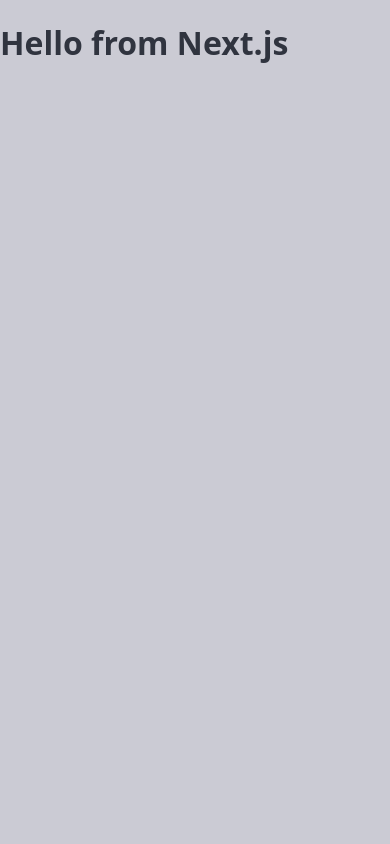
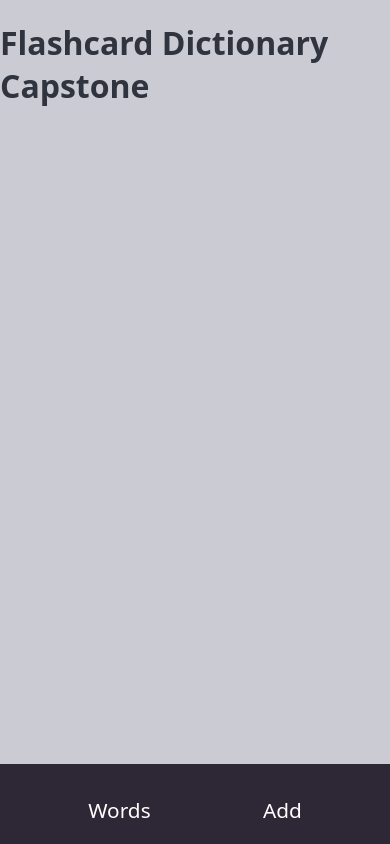
Before and after one commit to JudithRe/capstone-flashcard-dictionary, a Next.js app: page / in a window 390 px wide. Built offline with nearby package versions, Linux system fonts and the light colour scheme.

Commit message:
create Navigation with media breakpoint

```diff
--- /dev/null
+++ b/components/Layout/index.js
@@ -0,0 +1,5 @@
+import Navigation from "../Navigation";
+
+export default function Layout() {
+  return <Navigation />;
+}
--- /dev/null
+++ b/components/Navigation/index.js
@@ -0,0 +1,40 @@
+import { styled } from "styled-components";
+import Link from "next/link";
+import { device } from "@/utils/globalValues";
+
+export default function Navigation() {
+  return (
+    <StyledNavigation>
+      <li className="inherit-background-color">
+        <StyledNavigationLink href="/words">Words</StyledNavigationLink>
+      </li>
+      <li className="inherit-background-color">
+        <StyledNavigationLink href="/add">Add</StyledNavigationLink>
+      </li>
+    </StyledNavigation>
+  );
+}
+
+const StyledNavigation = styled.footer`
+  position: fixed;
+  bottom: 0;
+  width: 100%;
+  display: flex;
+  flex-direction: row;
+  justify-content: space-around;
+  height: var(--footer-height);
+  padding: 2rem;
+  background-color: var(--dark-main);
+  list-style-type: none;
+
+  @media ${device.tablet} {
+    top: 0;
+  }
+`;
+
+const StyledNavigationLink = styled(Link)`
+  background-color: inherit;
+  color: var(--white);
+  text-decoration: none;
+  font-size: 1.3em;
+`;
--- /dev/null
+++ b/components/StyledComponents/MainContentSection.js
@@ -0,0 +1,11 @@
+import { device } from "@/utils/globalValues";
+import { styled } from "styled-components";
+
+export const MainContent = styled.div`
+  margin-bottom: var(--footer-height);
+
+  @media ${device.tablet} {
+    margin-bottom: 0;
+    margin-top: var(--footer-height);
+  }
+`;
--- a/pages/_app.js
+++ b/pages/_app.js
@@ -1,6 +1,7 @@
 import { useState } from "react";
 import GlobalStyle from "../styles";
 import { dummyData } from "./api/dummyData";
+import Layout from "@/components/Layout";
 
 export default function App({ Component, pageProps }) {
   const [wordList, setWordList] = useState(dummyData);
@@ -44,6 +45,7 @@
         handleAddEntry={handleAddEntry}
         {...pageProps}
       />
+      <Layout />
     </>
   );
 }
--- a/pages/add/index.js
+++ b/pages/add/index.js
@@ -1,17 +1,18 @@
 import AddEntryForm from "@/components/AddEntryForm";
 import EntriesContainer from "@/components/EntriesContainer";
 import Heading from "@/components/PageHeading";
+import { MainContent } from "@/components/StyledComponents/MainContentSection";
 import { StyledSection } from "@/components/StyledComponents/StyledSection";
 
 export default function AddEntries({ handleAddEntry, wordList }) {
   return (
-    <>
+    <MainContent>
       <Heading id="add-form-title" PageTitle="Add your Words" />
       <AddEntryForm handleAddEntry={handleAddEntry} />
       <StyledSection>
         <h2>Your Current Word List</h2>
         <EntriesContainer wordList={wordList} />
       </StyledSection>
-    </>
+    </MainContent>
   );
 }
--- a/pages/index.js
+++ b/pages/index.js
@@ -1,7 +1,9 @@
+import { MainContent } from "@/components/StyledComponents/MainContentSection";
+
 export default function HomePage() {
   return (
-    <div>
-      <h1>Hello from Next.js</h1>
-    </div>
+    <MainContent>
+      <h1>Flashcard Dictionary Capstone</h1>
+    </MainContent>
   );
 }
--- a/pages/words/index.js
+++ b/pages/words/index.js
@@ -1,11 +1,12 @@
 import EntriesContainer from "@/components/EntriesContainer";
 import Heading from "@/components/PageHeading";
+import { MainContent } from "@/components/StyledComponents/MainContentSection";
 
 export default function WordList({ wordList }) {
   return (
-    <>
+    <MainContent>
       <Heading PageTitle="Your Saved Words" />
       <EntriesContainer wordList={wordList} />
-    </>
+    </MainContent>
   );
 }
--- a/styles.js
+++ b/styles.js
@@ -11,6 +11,10 @@
     --dark-main: #2E2836;
     --text-color: #30343F;
     --white: #ffffff;
+
+/* HEIGHTS */
+
+--footer-height: 5rem;
 
 /* OTHER */
 
--- /dev/null
+++ b/utils/globalValues.js
@@ -0,0 +1,11 @@
+const breakpoints = {
+  s: "320px",
+  m: "768px",
+  l: "1024px",
+};
+
+export const device = {
+  phone: `(min-width: ${breakpoints.s})`,
+  tablet: `(min-width: ${breakpoints.m})`,
+  desktop: `(min-width: ${breakpoints.l})`,
+};
```
